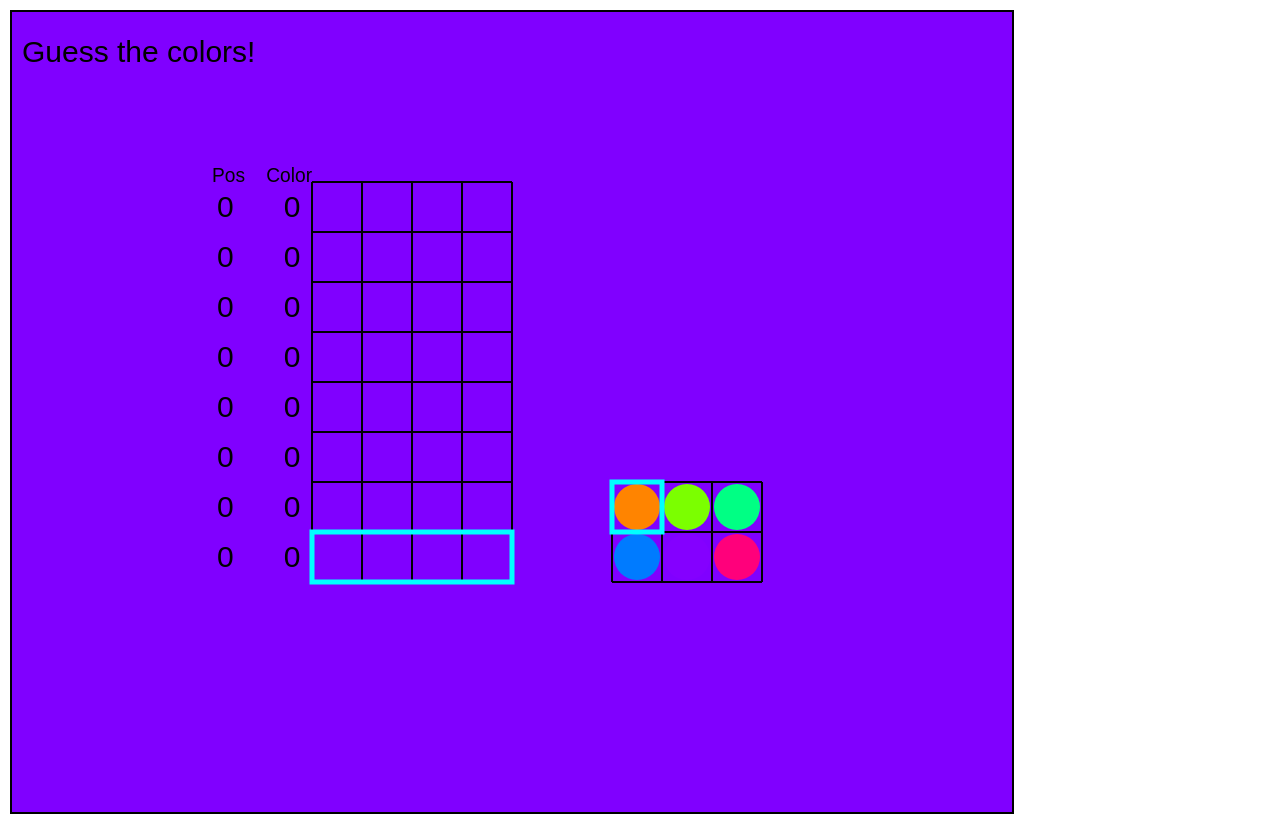
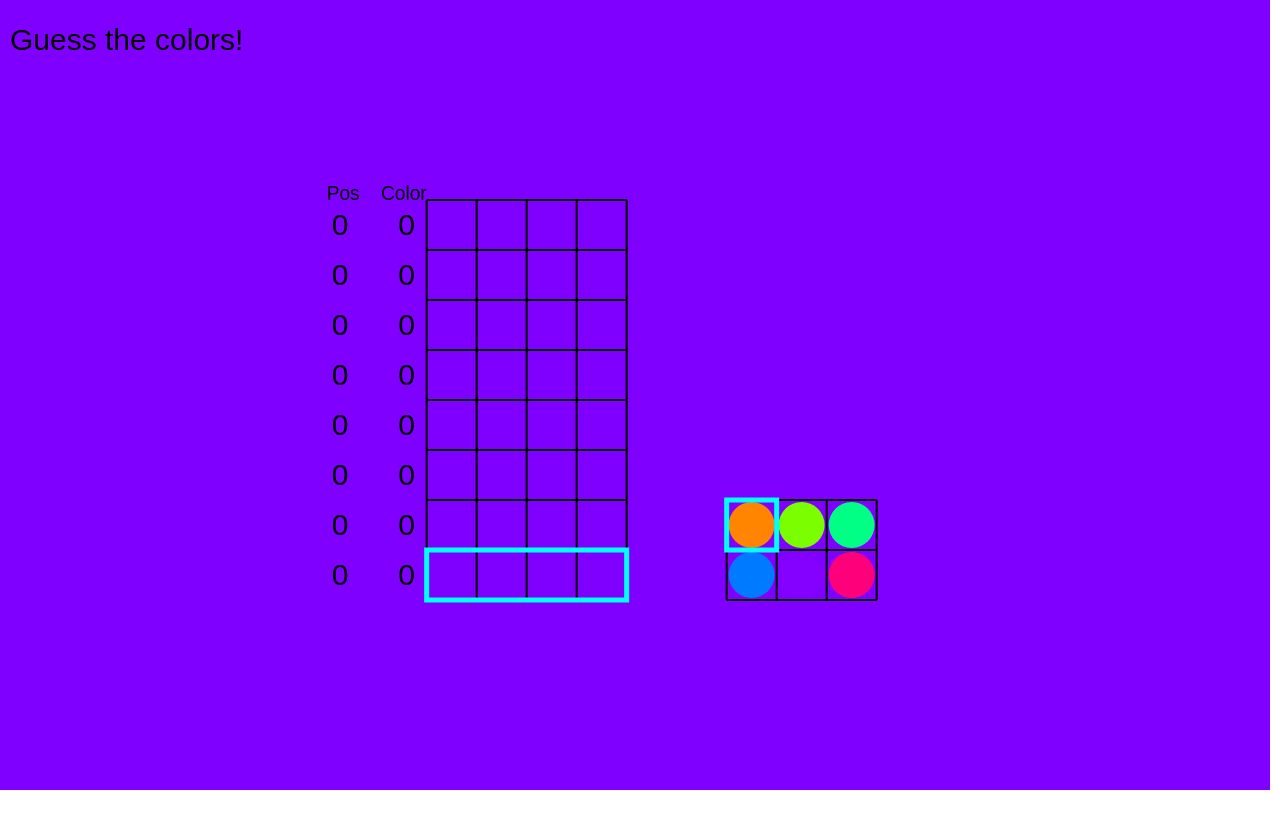
Before and after one commit to Gugguru/GuessTheColors, a plain HTML site: page index.html in a window 1280 px wide. After the commit the page ends 800 px from the top, so only its background shows below. Drawn offline with Linux system fonts and the light colour scheme.

Commit message:
Deleted .zip and added size check for canvas

```diff
--- a/Game.js
+++ b/Game.js
@@ -1,12 +1,12 @@
 class Game {
     constructor() {
-        this.canvas = document.createElement("canvas");
-        this.canvas.width = 1000;
-        this.canvas.height = 800;
+        this.canvas = document.getElementById("myCanvas");
+        this.canvas.width = window.innerWidth - 10;
+        this.canvas.height = window.innerHeight - 10;
         this.ctx = this.canvas.getContext("2d");
         this.ctx.lineWidth = 2;
         this.bgHue = 270;
-        this.mainGrid = new Grid(4, 8, 50, this.ctx, 300, 170);
+        this.mainGrid = new Grid(4, 8, 50, this.ctx, window.innerWidth / 3, window.innerHeight / 4);
         this.colorPickerGrid = new Grid(3, 2, 50, this.ctx, this.mainGrid.rightEdge() + 100, this.mainGrid.bottomEdge() - 2 * 50);
         this.randomizeColors()
         // this.colors = ["#604541", "#c76c21", "#835e52", "#9c6c35", "#59f0bb", "#956222"];
@@ -54,6 +54,7 @@ class Game {
     }
 
     keyPressed(e) {
+        if (!this.gameOver()) {
             let num = parseInt(e.key);
             // this.selectedColor = Math.min(num, this.colors.length) - 1
             this.mainGrid.addColor(this.currentRow, num - 1, this.colorPickerGrid.cells[this.selectedColor])
@@ -61,6 +62,8 @@ class Game {
                 this.rowComplete()
             }
             this.getColorDir(e.key)
+        }
+        if (e.key == "r") { this.restart() }
     }
 
     gameOver() { return this.won || this.lost }
@@ -75,6 +78,7 @@ class Game {
         this.solution = this.generateSolution();
         this.correctGrid.cells = this.solution
         this.colorPickerGrid.cells = this.colors;
+        this.selectedColor = 0;
     }
 
     randomizeColors() {
--- a/Grid.js
+++ b/Grid.js
@@ -133,8 +133,8 @@ class Grid {
     }
 
     hide() {
-        this.ctx.clearRect(this.x - this.edgeWidth / 2, this.y - this.edgeWidth / 2,
-            this.cols * this.boxSize + this.edgeWidth, this.rows * this.boxSize + this.edgeWidth)
+        this.ctx.clearRect(this.x - this.edgeWidth, this.y - this.edgeWidth,
+            this.cols * this.boxSize + this.edgeWidth * 2, this.rows * this.boxSize + this.edgeWidth * 2)
     }
 
 
--- a/index.html
+++ b/index.html
@@ -11,15 +11,16 @@
 
 	<style>
 		body{
-			margin:10px
+			margin:0px
 		}
 		canvas {
-			border: 2px solid black;
+			border: 0px solid black;
 		}
 	</style>
 </head>
 
 <body>
+	<canvas id="myCanvas"></canvas>
 </body>
 <script src="Grid.js"></script>
 <script src="Game.js"></script>
```
Also changed, not shown: 1 other file. Lines whose indentation alone changed are shown as unchanged.
